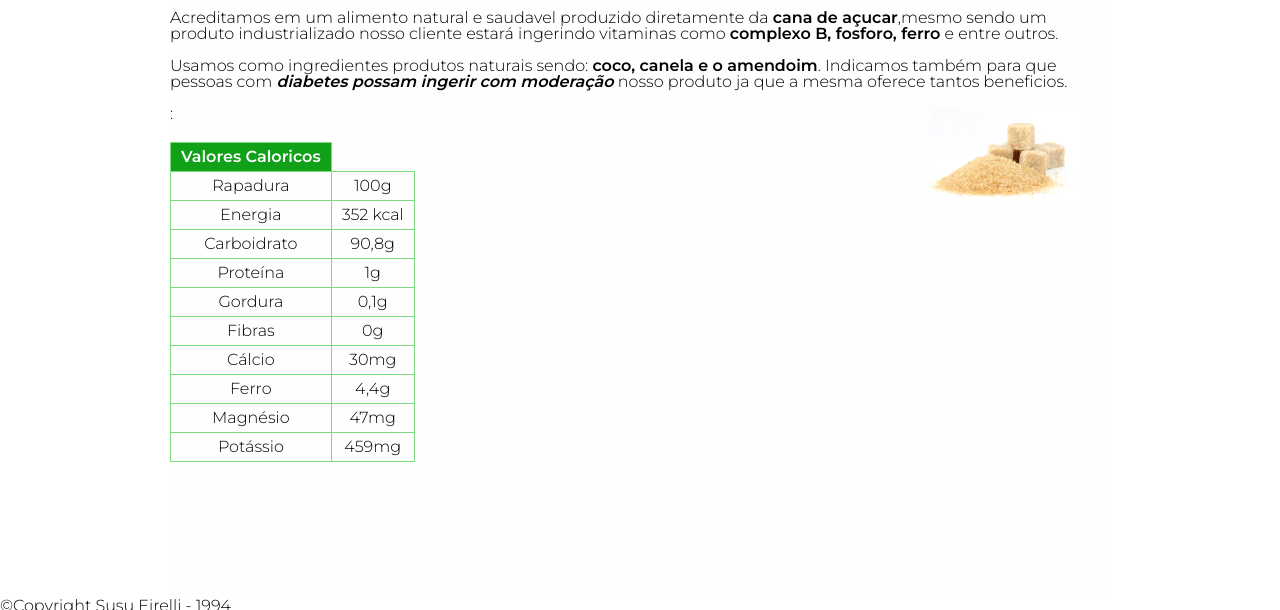
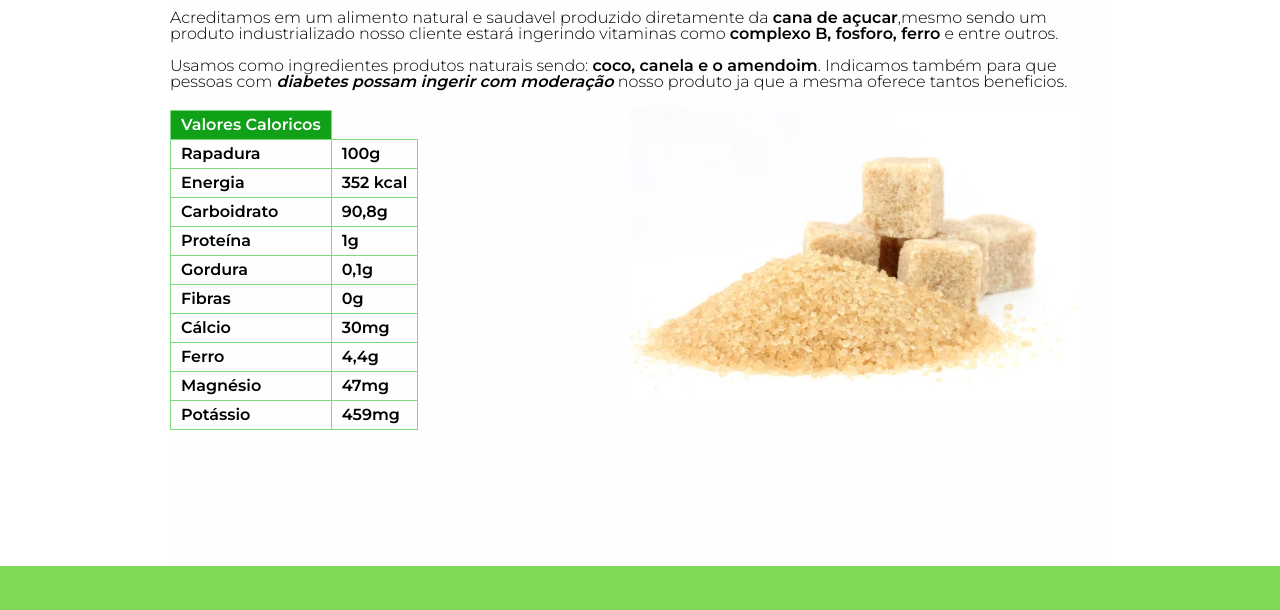
Before and after one commit to PatriciaSegala/projeto-2, a plain HTML site: page index.html in a window 1280 px wide. Shown: the part 1250-1860 px from the top of the page. Drawn offline with Linux system fonts and the light colour scheme.

Commit message:
finalizado pagina home

```diff
--- a/index.html
+++ b/index.html
@@ -57,50 +57,50 @@
 
             <table>
                 <thead>
-                    <tr class="itens">
-                        <th class="ref">Valores Caloricos</th>
+                    <tr>
+                        <th >Valores Caloricos</th>
                     </tr>
                 </thead>
                 <tbody>
-                    <tr>
-                        <th>Rapadura</th>
-                        <th>100g</th>
+                    <tr class="ref">
+                        <td>Rapadura</td>
+                        <td>100g</td>
                     </tr>
                     <tr>
-                        <th>Energia</th>
-                        <th>352 kcal</th>
+                        <td>Energia</td>
+                        <td>352 kcal</td>
                     </tr>
                     <tr>
-                        <th>Carboidrato</th>
-                         <th>90,8g</th>
+                        <td>Carboidrato</td>
+                         <td>90,8g</td>
                     </tr>
                     <tr>
-                        <th>Proteína</th>
-                        <th>1g</th>
+                        <td>Proteína</td>
+                        <td>1g</td>
                     </tr>
                     <tr>
-                        <th>Gordura</th>
-                        <th>0,1g</th>
+                        <td>Gordura</td>
+                        <td>0,1g</td>
                     </tr>
                     <tr>
-                        <th>Fibras</th>
-                        <th>0g</th>
+                        <td>Fibras</td>
+                        <td>0g</td>
                     </tr>
                     <tr>
-                        <th>Cálcio</th>:
-                        <th>30mg</th>
+                        <td>Cálcio</td>
+                        <td>30mg</td>
                     </tr>
                     <tr>
-                        <th>Ferro</th>
-                        <th>4,4g</th>
+                        <td>Ferro</td>
+                        <td>4,4g</td>
                     </tr>
                     <tr>
-                        <th>Magnésio</th>
-                        <th>47mg</th>
+                        <td>Magnésio</td>
+                        <td>47mg</td>
                     </tr>
                     <tr>
-                        <th>Potássio</th>
-                        <th>459mg</th>
+                        <td>Potássio</td>
+                        <td>459mg</td>
                     </tr>
                 </tbody>
 
@@ -110,8 +110,11 @@
             </div>
     </section>
 </main>
-  <footer>
-    <p>&copy;Copyright Susu Eirelli - 1994 </p>
-    </footer>
+  <footer class="rodape">
+    <img class="logo-rodape" src="logo-trans.png" alt="Rodape">
+    <div>
+        <p>&copy;Copyright Susu Eirelli - 1994 </p>
+    </div>
+</footer>
 </body>
 </html>
--- a/style.css
+++ b/style.css
@@ -108,13 +108,14 @@ nav a:hover {
 }
 
 .imagem-beneficios {
-    width: 150px;
+    width: 450px;
     float: right;
     margin: 0 30px 30px 0;
 }
 
 table {
     margin: 20px 0 40px;
+
 }
 
 thead {
@@ -126,8 +127,17 @@ thead {
 td, th {
    border: 1px solid #7cdb7e;
     padding: 6px 10px;
+    font-weight: bold;
 }
 
-.itens {
-   font-weight: bold;
+.rodape {
+    background: #7ed957;
+    padding: 50px;
+    text-align: center;
+    color: white;
+    text-shadow: 2px 2px 2px rgba(0, 0, 0, 0.519);
 }
+
+.logo-rodape {
+    width: 160px;
+}
```
